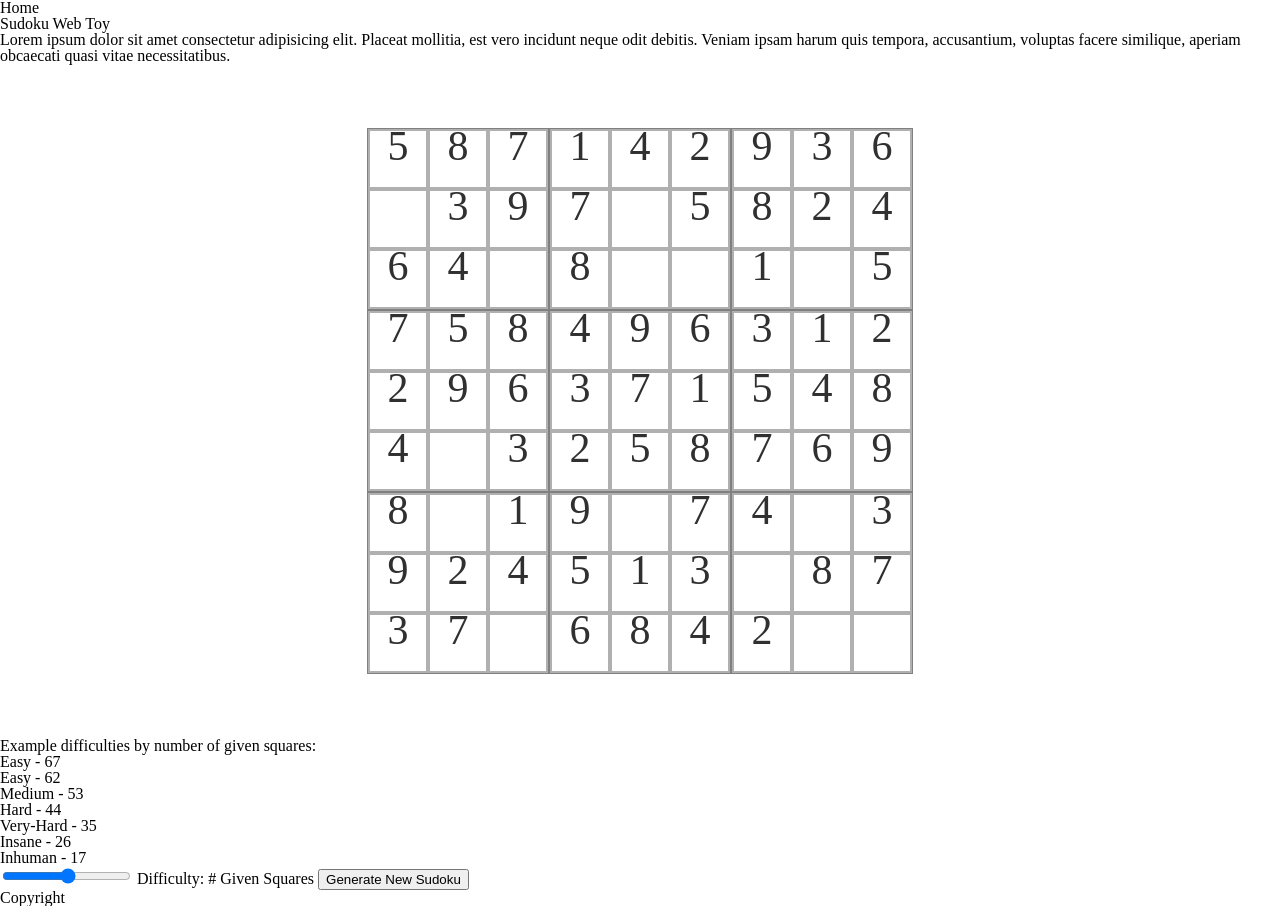
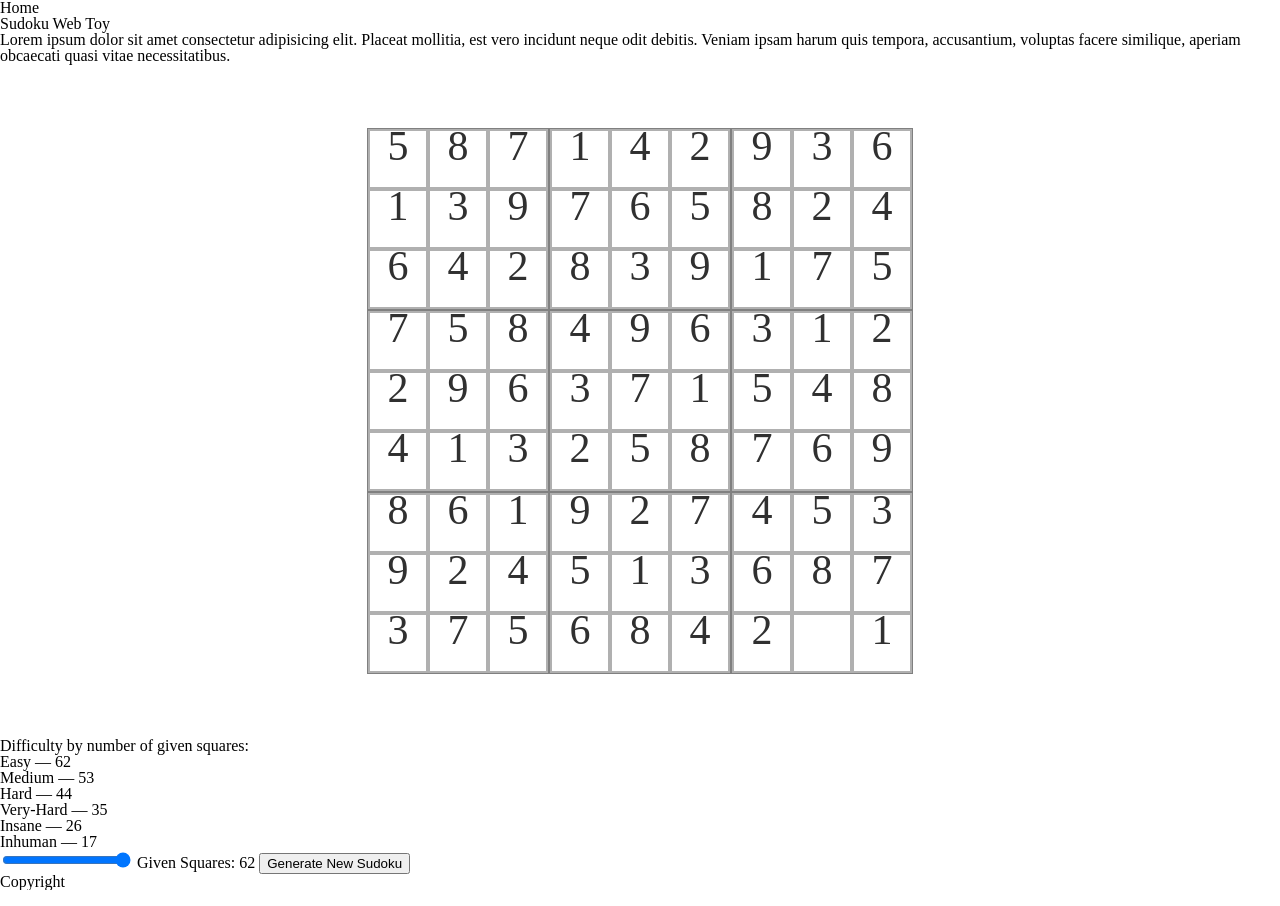
Before and after one commit to jt-ziolo/sudoku-js-web-app, a website: page index.html in a window 1280 px wide. Drawn offline with nearby package versions, Linux system fonts and the light colour scheme.

Commit message:
feat(site): add link between nGivens range and label

```diff
--- a/index.html
+++ b/index.html
@@ -47,21 +47,27 @@
 
     <section class="flex">
       <div id="sudoku"></div>
-      <form>
-        <h2>Example difficulties by number of given squares:</h2>
-        <ol>
-          <li>Easy - 67</li>
-          <li>Easy - 62</li>
-          <li>Medium - 53</li>
-          <li>Hard - 44</li>
-          <li>Very-Hard - 35</li>
-          <li>Insane - 26</li>
-          <li>Inhuman - 17</li>
-        </ol>
-        <input type="range" name="difficulty" id="" min="17" max="62" />
-        <label for="difficulty">Difficulty: # Given Squares</label>
-        <input type="submit" value="Generate New Sudoku" />
-      </form>
+      <h2>Difficulty by number of given squares:</h2>
+      <ol>
+        <li>Easy &mdash; 62</li>
+        <li>Medium &mdash; 53</li>
+        <li>Hard &mdash; 44</li>
+        <li>Very-Hard &mdash; 35</li>
+        <li>Insane &mdash; 26</li>
+        <li>Inhuman &mdash; 17</li>
+      </ol>
+      <input
+        type="range"
+        name="difficulty"
+        id="difficulty-range"
+        min="17"
+        max="62"
+        value="62"
+      />
+      <label for="difficulty"
+        >Given Squares: <output id="difficulty-output"></output
+      ></label>
+      <button>Generate New Sudoku</button>
     </section>
 
     <footer>
--- a/src/index.js
+++ b/src/index.js
@@ -628,11 +628,21 @@ export {
 try {
   const grid = new SudokuGrid(document)
 
+  // set up keyboard events
   document.onkeydown = event => {
     grid.onKeyDown(event.key, event.shiftKey)
   }
 
+  // Generate the initial sudoku
   const generator = new SudokuGenLibAdapter(523)
-  const nGivens = 67
+  const nGivens = 80
   grid.populateWithSudokuStr(generator.generate(nGivens))
+
+  // link the range input to its label
+  const output = document.getElementById('difficulty-output')
+  const input = document.getElementById('difficulty-range')
+  input.addEventListener('input', event => {
+    output.textContent = event.target.value
+  })
+  output.textContent = input.value
 } catch (e) {}
```
Also changed, not shown: output/index.js.
